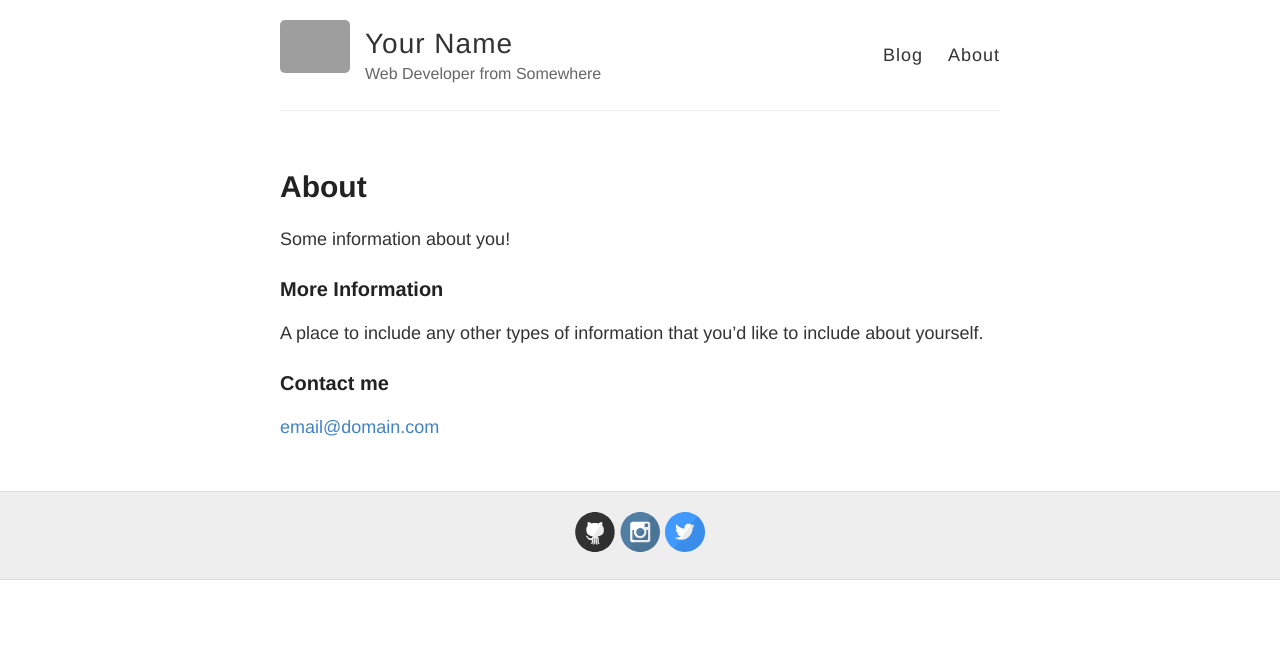
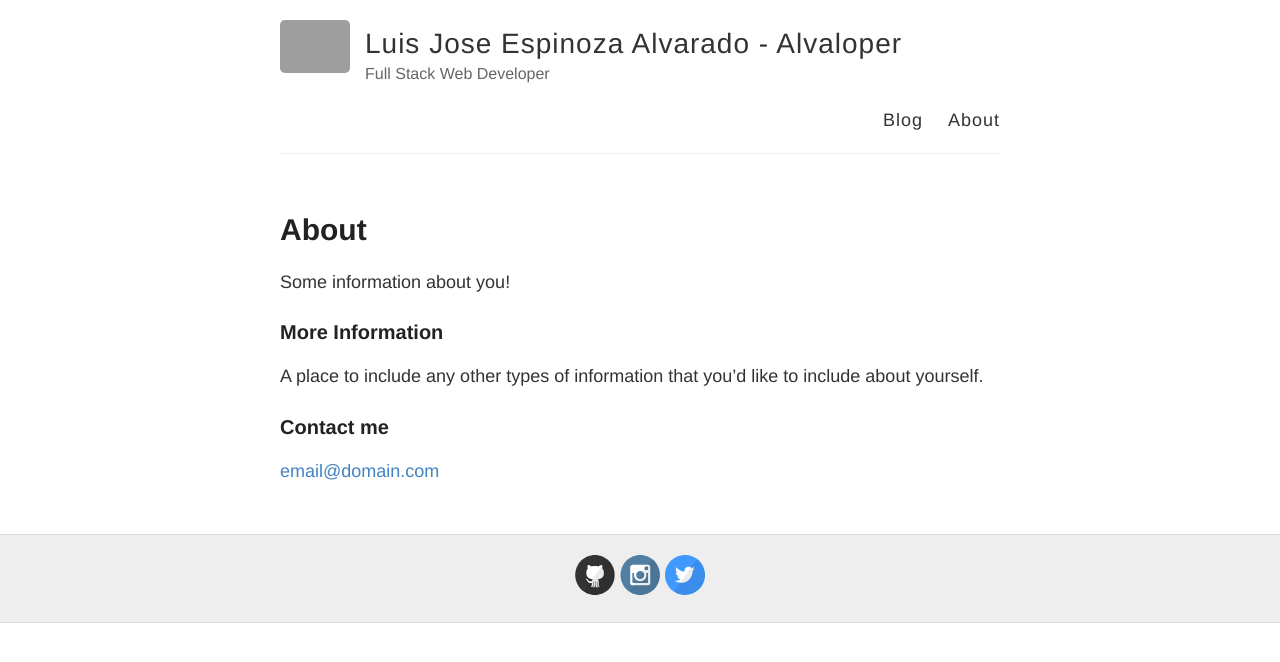
Before and after one commit to alvaloper/blog, a Jekyll site: the page built from about.md, in a window 1280 px wide. Shown: the top 662 px of the page. Built offline with Jekyll 4.4.1, drawn with Linux system fonts in a browser that asks for light colours; grey boxes are pictures that could not be loaded.

Commit message:
Editing Blog

```diff
--- a/_config.yml
+++ b/_config.yml
@@ -3,10 +3,10 @@
 #
 
 # Name of your site (displayed in the header)
-name: Your Name
+name: Luis Jose Espinoza Alvarado - Alvaloper
 
 # Short bio or description (displayed in the header)
-description: Web Developer from Somewhere
+description: Full Stack Web Developer
 
 # URL of your avatar or profile pic (you could use your GitHub profile pic)
 avatar: https://pbs.twimg.com/profile_images/1479258043367972876/4opw33SI_400x400.jpg
@@ -21,7 +21,7 @@ footer-links:
   email:
   facebook:
   flickr:
-  github: barryclark/jekyll-now
+  github: alvaloper
   instagram: alvaloper
   linkedin:
   pinterest:
```
